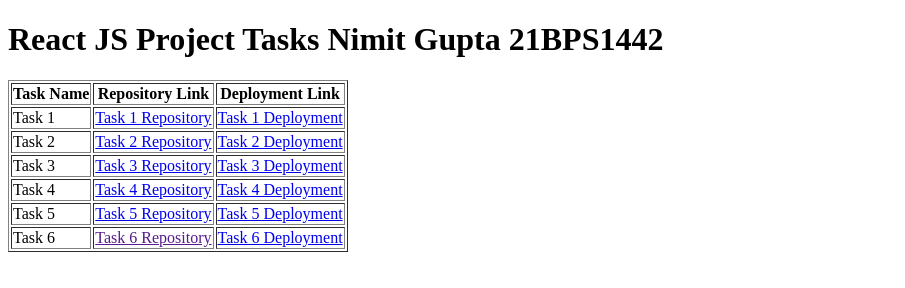
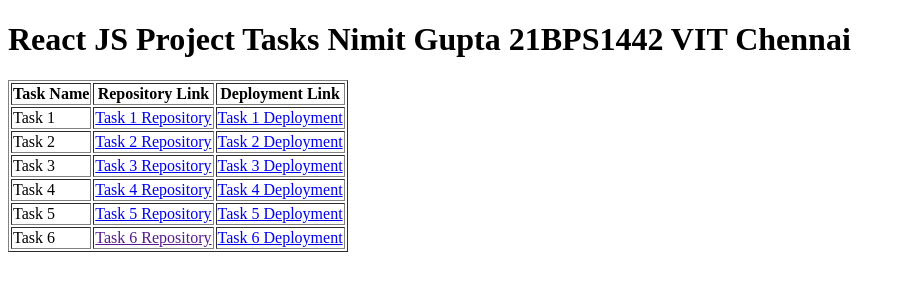
Before and after one commit to Nimit33/reactalltaskindex, a plain HTML site: page index.html in a window 1280 px wide. Shown: the whole page, without its empty margins (0-905 px from the left). Drawn offline with Linux system fonts and the light colour scheme.

Commit message:
Update index.html

```diff
--- a/index.html
+++ b/index.html
@@ -9,7 +9,7 @@
 
 <body>
 
-    <h1>React JS Project Tasks Nimit Gupta 21BPS1442</h1>
+    <h1>React JS Project Tasks Nimit Gupta 21BPS1442 VIT Chennai</h1>
 
     <table border="1">
         <tr>
```
